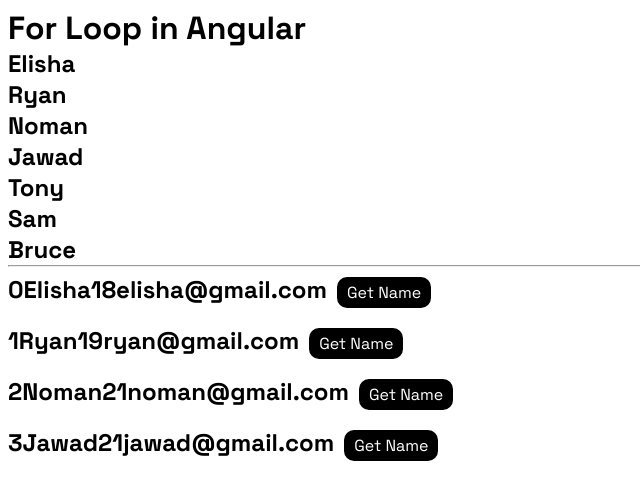
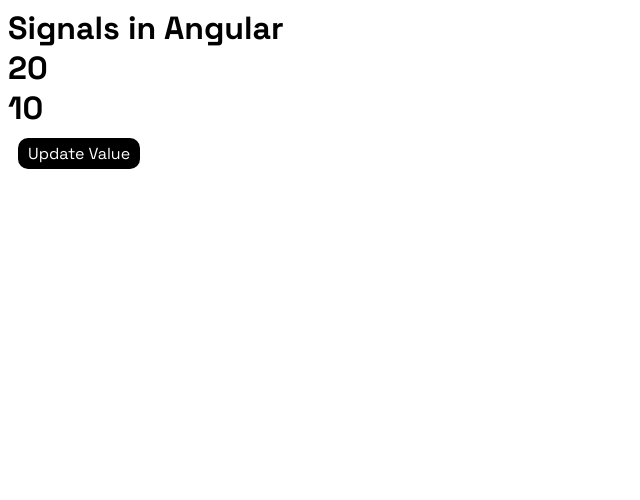
Before and after one commit to elishabhatti/angular-app, an Angular app: page / in a window 1280 px wide. Shown: the top 500 px of the page, without its empty margins (0-640 px from the left). Built offline with nearby package versions, Linux system fonts and the light colour scheme.

Commit message:
simple signals in angular

```diff
--- a/src/app/app.html
+++ b/src/app/app.html
@@ -1,17 +1,6 @@
-<h1>For Loop in Angular</h1>
+<h1>Signals in Angular</h1>
 
-@for(user of users;track user) {
-<h2>{{user}}</h2>
-}
+<h1>{{x}}</h1>
+<h1>{{count()}} </h1>
 
-<hr />
-
-@for(student of students; track student.name; let id = $index) {
-<h2>
-  <span>{{id}}</span>
-  <span>{{student.name}}</span>
-  <span>{{student.age}}</span>
-  <span>{{student.email}}</span>
-  <button (click)="getName(student.name)">Get Name</button>
-</h2>
-}
+<button (click)="updateValue()">Update Value</button>
--- a/src/app/app.ts
+++ b/src/app/app.ts
@@ -1,4 +1,4 @@
-import { Component } from '@angular/core';
+import { Component, effect, signal } from '@angular/core';
 
 @Component({
   selector: 'app-root',
@@ -7,15 +7,17 @@ import { Component } from '@angular/core';
   styleUrl: './app.css',
 })
 export class App {
-  users = ['Elisha', 'Ryan', 'Noman', 'Jawad', 'Tony', 'Sam', 'Bruce'];
-  students= [
-    {name: "Elisha", age: 18, email: "elisha@gmail.com"},
-    {name: "Ryan", age: 19, email: "ryan@gmail.com"},
-    {name: "Noman", age: 21, email: "noman@gmail.com"},
-    {name: "Jawad", age: 21, email: "jawad@gmail.com"},
-  ]
-  getName(name:string) {
-    console.log(name);
+  count = signal(10);
+  x = 20;
 
+  constructor() {
+    effect(() => {
+      console.log(this.count());
+    });
+  }
+
+  updateValue() {
+    this.count.set(this.count() + 1);
+    this.x  = this.x + 1
   }
 }
```
